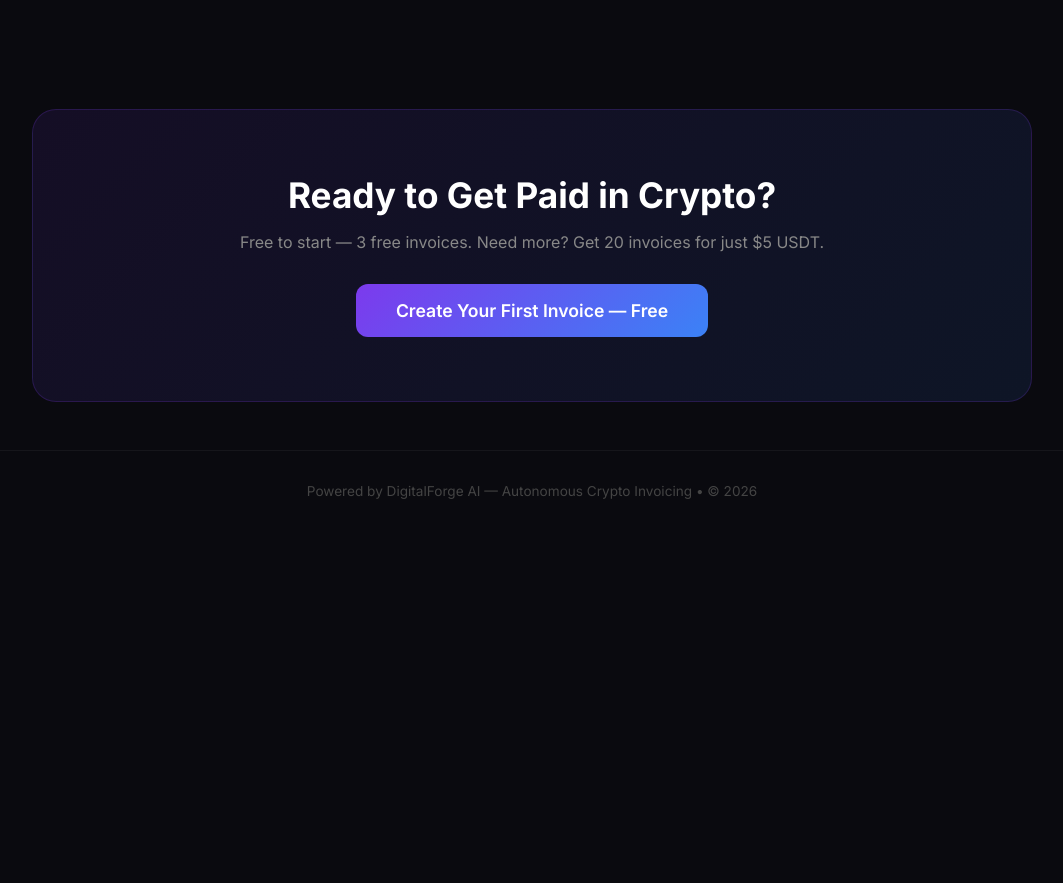
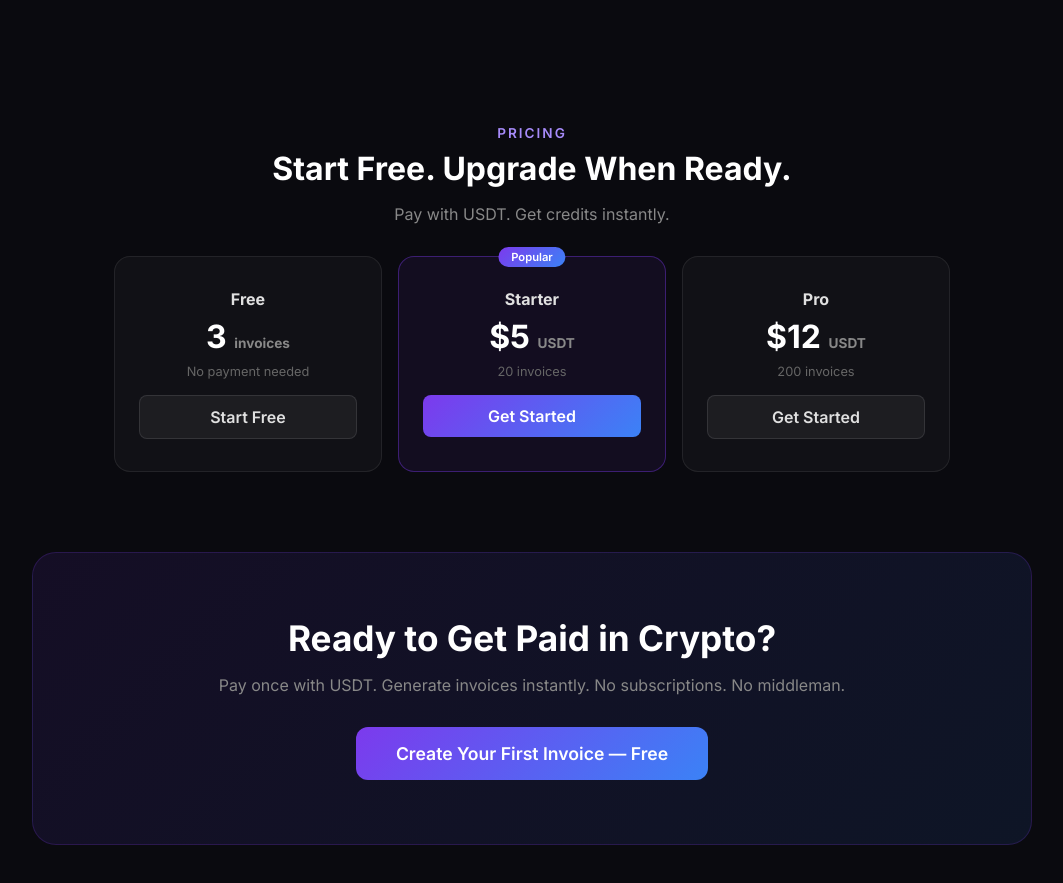
Before and after one commit to djaregithub/digitalforge-ai, a plain HTML site: page frontend/index.html in a window 1280 px wide. Shown: the part 1619-2502 px from the top of the page, without its empty margins (108-1171 px from the left). Before the commit the page ends 2150 px from the top, so only its background shows below. Drawn offline with Linux system fonts and the light colour scheme.

Commit message:
Pricing section on homepage (Free/Starter/Pro)

```diff
--- a/frontend/index.html
+++ b/frontend/index.html
@@ -172,9 +172,36 @@
         </div>
     </section>
 
+    <section id="pricing" style="text-align:center;padding:3rem 2rem;max-width:900px;margin:0 auto">
+        <div class="section-tag">Pricing</div>
+        <h2 class="section-title" style="font-size:2rem;font-weight:700">Start Free. Upgrade When Ready.</h2>
+        <p class="section-sub" style="color:#888;max-width:500px;margin:0 auto 2rem">Pay with USDT. Get credits instantly.</p>
+        <div style="display:grid;grid-template-columns:repeat(3,1fr);gap:1rem">
+            <div style="background:rgba(255,255,255,0.03);border:1px solid rgba(255,255,255,0.08);border-radius:16px;padding:2rem 1.5rem">
+                <h3 style="font-size:1rem;color:#e0e0e0;margin-bottom:0.5rem">Free</h3>
+                <div style="font-size:2rem;font-weight:700;color:#fff">3 <span style="font-size:0.85rem;color:#888">invoices</span></div>
+                <p style="font-size:0.8rem;color:#666;margin:0.5rem 0">No payment needed</p>
+                <a href="/create" style="display:block;background:rgba(255,255,255,0.05);border:1px solid rgba(255,255,255,0.1);color:#e0e0e0;padding:0.7rem;border-radius:8px;text-decoration:none;font-weight:600;margin-top:1rem">Start Free</a>
+            </div>
+            <div style="background:rgba(124,58,237,0.08);border:1px solid rgba(124,58,237,0.4);border-radius:16px;padding:2rem 1.5rem;position:relative">
+                <div style="position:absolute;top:-10px;left:50%;transform:translateX(-50%);background:linear-gradient(135deg,#7c3aed,#3b82f6);padding:0.2rem 0.8rem;border-radius:100px;font-size:0.7rem;font-weight:600;color:#fff">Popular</div>
+                <h3 style="font-size:1rem;color:#e0e0e0;margin-bottom:0.5rem">Starter</h3>
+                <div style="font-size:2rem;font-weight:700;color:#fff">$5 <span style="font-size:0.85rem;color:#888">USDT</span></div>
+                <p style="font-size:0.8rem;color:#666;margin:0.5rem 0">20 invoices</p>
+                <a href="/buy-credits" style="display:block;background:linear-gradient(135deg,#7c3aed,#3b82f6);color:#fff;padding:0.7rem;border-radius:8px;text-decoration:none;font-weight:600;margin-top:1rem">Get Started</a>
+            </div>
+            <div style="background:rgba(255,255,255,0.03);border:1px solid rgba(255,255,255,0.08);border-radius:16px;padding:2rem 1.5rem">
+                <h3 style="font-size:1rem;color:#e0e0e0;margin-bottom:0.5rem">Pro</h3>
+                <div style="font-size:2rem;font-weight:700;color:#fff">$12 <span style="font-size:0.85rem;color:#888">USDT</span></div>
+                <p style="font-size:0.8rem;color:#666;margin:0.5rem 0">200 invoices</p>
+                <a href="/buy-credits" style="display:block;background:rgba(255,255,255,0.05);border:1px solid rgba(255,255,255,0.1);color:#e0e0e0;padding:0.7rem;border-radius:8px;text-decoration:none;font-weight:600;margin-top:1rem">Get Started</a>
+            </div>
+        </div>
+    </section>
+
     <div class="cta-section">
         <h2>Ready to Get Paid in Crypto?</h2>
-        <p>Free to start — 3 free invoices. Need more? Get 20 invoices for just $5 USDT.</p>
+        <p>Pay once with USDT. Generate invoices instantly. No subscriptions. No middleman.</p>
         <a href="/create" class="btn-primary">Create Your First Invoice — Free</a>
     </div>
 
```
